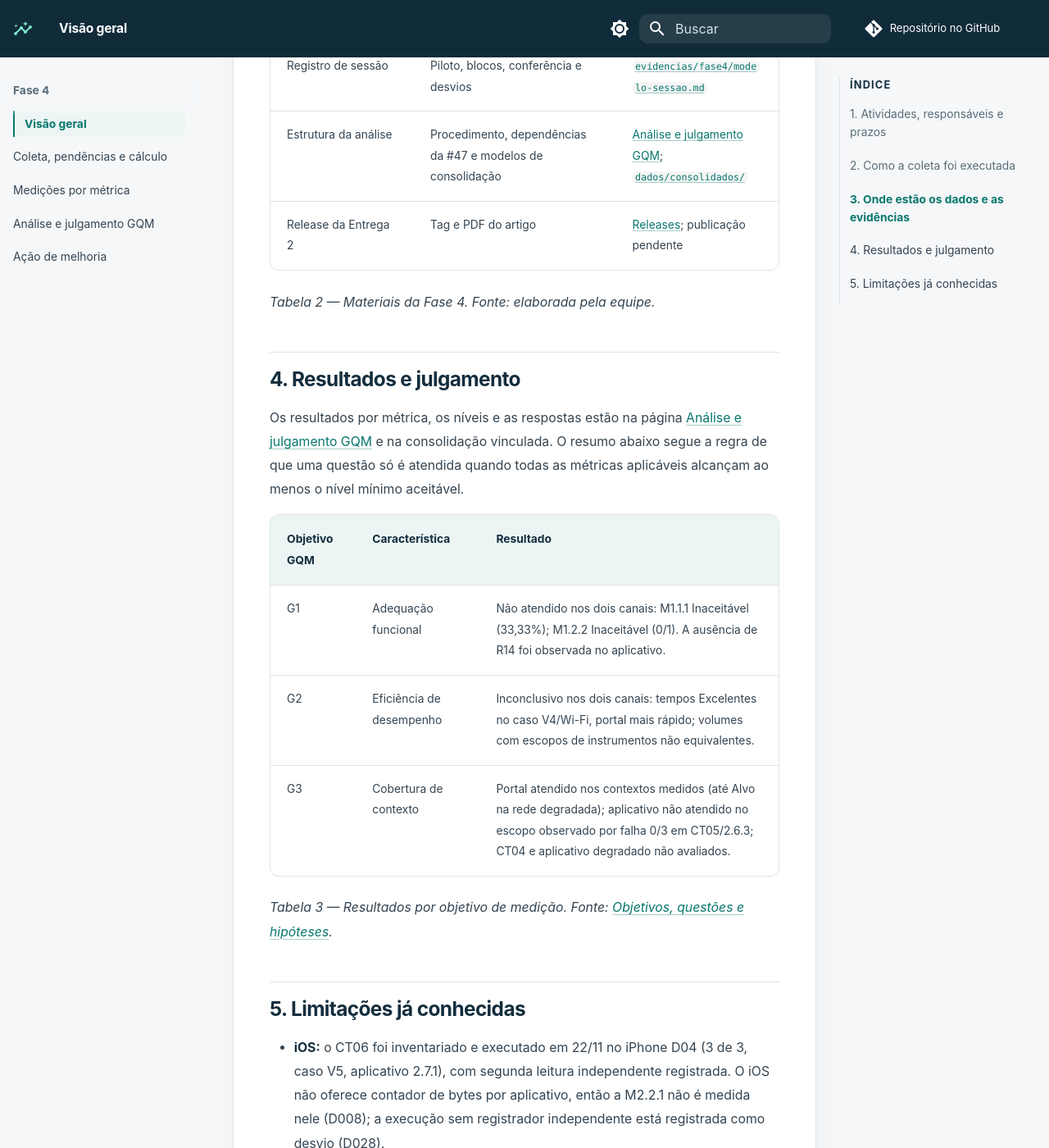
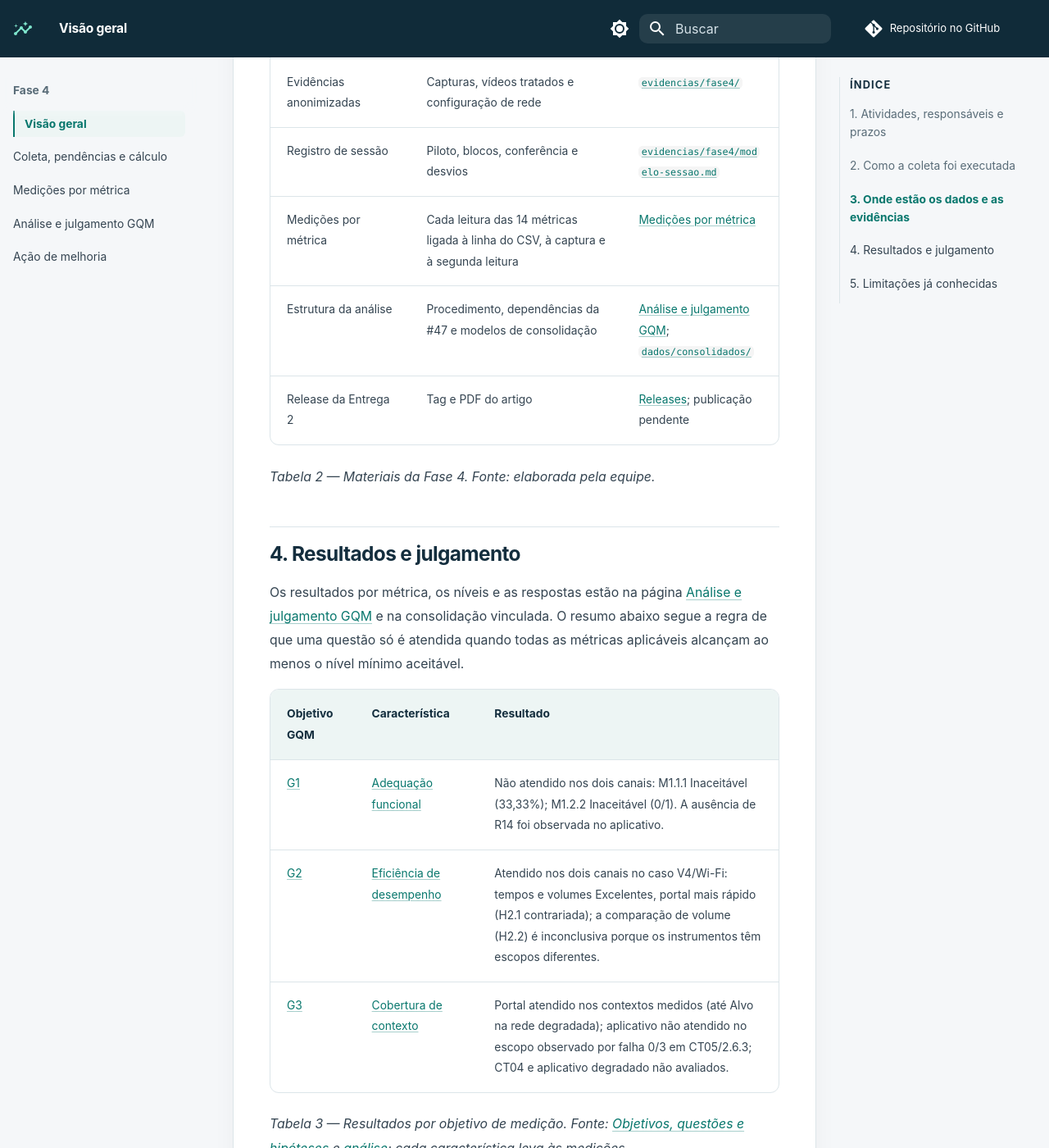
Before and after one commit to FCTE-Qualidade-de-Software-1/2026-2_T02_KATHERINE_JOHNSON, an MkDocs documentation site: the page built from docs/fase4.md, in a window 1280 px wide and 1400 px high, scrolled down 2849 px. Shown: the whole window at 82% size. Built offline with MkDocs 1.6.1 and Material for MkDocs 9.7.7, drawn with Linux system fonts in a browser that asks for light colours; comment, search, counter and statistics services are not loaded; some of the changed text lies outside the part shown.

Commit message:
fix(fase4): julga Q2.2 e G2 pela regra da Fase 2 e liga a análise às medições
M2.2.1 é Excelente nos dois canais, então Q2.2 é atendida; a não equivalência
dos instrumentos de volume afeta só a hipótese H2.2, que segue inconclusiva.
G2 passa a atendido nos dois canais no caso V4, em respostas-gqm.csv, na
análise, na visão geral da Fase 4, na página inicial e no artigo, cujo resumo
deixa de falar em primeira leitura e em julgamentos inconclusivos.

A análise ganha âncoras por questão e objetivo, links de cada métrica para as
medições e links do GitHub no lugar dos caminhos ../dados, que quebravam o
mkdocs --strict. A página inicial mostra o julgamento por canal e os
diagramas seguem até as leituras e o julgamento de cada objetivo.

```diff
--- a/docs/fase4.md
+++ b/docs/fase4.md
@@ -14,16 +14,19 @@ pelas evidências coletadas.
 > essas lacunas em zero ou aprovação. A
 > [proposta de processo e templates de melhoria](fase4-melhoria.md) está entregue, sem comprovação de
 > eficácia no serviço.
+>
+> **Para conferir os números:** [Medições por métrica](fase4-medicoes.md) mostra cada leitura bruta
+> por trás de cada resultado, com link para a linha exata do CSV, a captura e a segunda leitura.
 
 O [acompanhamento da coleta](fase4-coleta.md) reúne as pendências da #46 e o histórico de
-reagendamento; a [consolidação](../dados/consolidados/resultados-metricas.csv) registra valores,
+reagendamento; a [consolidação](https://github.com/FCTE-Qualidade-de-Software-1/2026-2_T02_KATHERINE_JOHNSON/blob/main/dados/consolidados/resultados-metricas.csv) registra valores,
 níveis, proveniência e limitações após a conferência. A coleta ocorreu em 21 e 22/11.
 
 ## 1. Atividades, responsáveis e prazos
 
-| Atividade | Issue | Responsáveis | Prazo | Situação em 23/11 | Onde está o resultado |
+| Atividade | Issue | Responsáveis | Prazo | Situação em 24/11 | Onde está o resultado |
 |---|---|---|---|---|---|
-| Coleta das medições e dados brutos (S01, S02, S03, S05, S06 e S08) | [#47](https://github.com/FCTE-Qualidade-de-Software-1/2026-2_T02_KATHERINE_JOHNSON/issues/47) | Hugo, Pedro Druck, Philipe | 18/11/2026 | Segundas leituras registradas; níveis calculados para resultados elegíveis | `dados/brutos/` e `evidencias/fase4/` |
+| Coleta das medições e dados brutos (S01, S02, S03, S05, S06 e S08) | [#47](https://github.com/FCTE-Qualidade-de-Software-1/2026-2_T02_KATHERINE_JOHNSON/issues/47) | Hugo, Pedro Druck, Philipe | 18/11/2026 | Concluída: segundas leituras registradas, níveis calculados e issue fechada em 24/11 | [Medições por métrica](fase4-medicoes.md), `dados/brutos/` e `evidencias/fase4/` |
 | Análise, respostas às questões GQM e julgamento | [#48](https://github.com/FCTE-Qualidade-de-Software-1/2026-2_T02_KATHERINE_JOHNSON/issues/48) | Pedro Henrique, Philipe; revisão de Heitor | 20/11/2026 | Resultados, níveis, respostas, julgamentos e oportunidades registrados; aprovação do revisor pendente | [Análise e julgamento GQM](fase4-analise.md) e artigo |
 | Ação de melhoria obrigatória | [#36](https://github.com/FCTE-Qualidade-de-Software-1/2026-2_T02_KATHERINE_JOHNSON/issues/36) | Pedro Druck | 21/11/2026 | Processo e templates entregues; revisão e eficácia pendentes | [Ação de melhoria](fase4-melhoria.md) |
 
@@ -60,6 +63,7 @@ Regras de integridade que valem para toda a fase:
 | Instrumentos e dicionário de dados | Oito CSV com os registros das sessões e as convenções de cálculo | [`dados/`](https://github.com/FCTE-Qualidade-de-Software-1/2026-2_T02_KATHERINE_JOHNSON/tree/main/dados) |
 | Evidências anonimizadas | Capturas, vídeos tratados e configuração de rede | [`evidencias/fase4/`](https://github.com/FCTE-Qualidade-de-Software-1/2026-2_T02_KATHERINE_JOHNSON/tree/main/evidencias/fase4) |
 | Registro de sessão | Piloto, blocos, conferência e desvios | [`evidencias/fase4/modelo-sessao.md`](https://github.com/FCTE-Qualidade-de-Software-1/2026-2_T02_KATHERINE_JOHNSON/blob/main/evidencias/fase4/modelo-sessao.md) |
+| Medições por métrica | Cada leitura das 14 métricas ligada à linha do CSV, à captura e à segunda leitura | [Medições por métrica](fase4-medicoes.md) |
 | Estrutura da análise | Procedimento, dependências da #47 e modelos de consolidação | [Análise e julgamento GQM](fase4-analise.md); [`dados/consolidados/`](https://github.com/FCTE-Qualidade-de-Software-1/2026-2_T02_KATHERINE_JOHNSON/tree/main/dados/consolidados) |
 | Release da Entrega 2 | Tag e PDF do artigo | [Releases](https://github.com/FCTE-Qualidade-de-Software-1/2026-2_T02_KATHERINE_JOHNSON/releases); publicação pendente |
 
@@ -74,11 +78,11 @@ mínimo aceitável.
 
 | Objetivo GQM | Característica | Resultado |
 |---|---|---|
-| G1 | Adequação funcional | Não atendido nos dois canais: M1.1.1 Inaceitável (33,33%); M1.2.2 Inaceitável (0/1). A ausência de R14 foi observada no aplicativo. |
-| G2 | Eficiência de desempenho | Inconclusivo nos dois canais: tempos Excelentes no caso V4/Wi-Fi, portal mais rápido; volumes com escopos de instrumentos não equivalentes. |
-| G3 | Cobertura de contexto | Portal atendido nos contextos medidos (até Alvo na rede degradada); aplicativo não atendido no escopo observado por falha 0/3 em CT05/2.6.3; CT04 e aplicativo degradado não avaliados. |
+| [G1](fase4-analise.md#julg-g1) | [Adequação funcional](fase4-medicoes.md#g1) | Não atendido nos dois canais: M1.1.1 Inaceitável (33,33%); M1.2.2 Inaceitável (0/1). A ausência de R14 foi observada no aplicativo. |
+| [G2](fase4-analise.md#julg-g2) | [Eficiência de desempenho](fase4-medicoes.md#g2) | Atendido nos dois canais no caso V4/Wi-Fi: tempos e volumes Excelentes, portal mais rápido (H2.1 contrariada); a comparação de volume (H2.2) é inconclusiva porque os instrumentos têm escopos diferentes. |
+| [G3](fase4-analise.md#julg-g3) | [Cobertura de contexto](fase4-medicoes.md#g3) | Portal atendido nos contextos medidos (até Alvo na rede degradada); aplicativo não atendido no escopo observado por falha 0/3 em CT05/2.6.3; CT04 e aplicativo degradado não avaliados. |
 
-*Tabela 3 — Resultados por objetivo de medição. Fonte: [Objetivos, questões e hipóteses](fase2-gqm.md).*
+*Tabela 3 — Resultados por objetivo de medição. Fonte: [Objetivos, questões e hipóteses](fase2-gqm.md) e [análise](fase4-analise.md#julgamento); cada característica leva às medições.*
 
 ## 5. Limitações já conhecidas
 
```
Also changed, not shown: docs/fase4-analise.md (+33 -22 lines), docs/index.md (+44 -15 lines), 4 other files.
